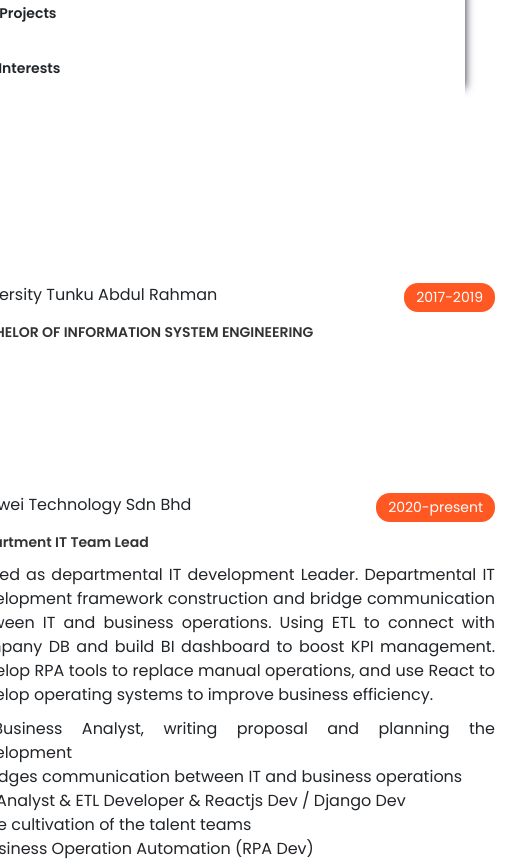
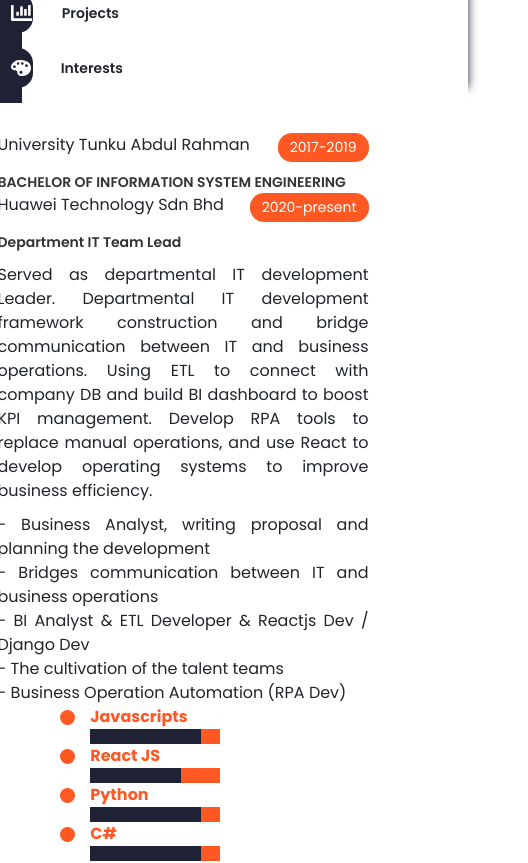
Before and after one commit to EdwardLowJZ1011/resume-jz, a React (Create React App) app in the folder client/: page / in a window 390 px wide. Shown: the part 2320-3183 px from the top of the page, 528 px wide, since content can reach past the window. Built offline with nearby package versions, Linux system fonts and the light colour scheme; a web font is replaced by a local one.

Commit message:
make it better

```diff
--- a/client/src/PortfolioContainer/Resume/Resume.css
+++ b/client/src/PortfolioContainer/Resume/Resume.css
@@ -185,6 +185,7 @@
   @media only screen and (max-width: 1023px) {
     .resume-content {
       display: flex;
+      margin-left: 65px;
       flex-direction: column;
       align-items: center;
     }
@@ -193,13 +194,25 @@
       width: 90%;
     }
 
+    .resume-description-text{
+      width: 75%;
+    }
+
+    .resume-screen-container{
+      display: flex;
+      flex-direction: column;
+      justify-content: space-between;
+      height: auto;
+      width: 70%;
+    }
+
     .resume-card {
       height: fit-content;
       display: flex;
       flex-direction: column;
       margin: 30px 0;
       align-items: center;
-      width: 90%;
+      width: 80%;
     }
 
     .resume-bullet-details {
@@ -216,4 +229,8 @@
     .selected-bullet {
       width: 100%;
     }
+
+    .resume-heading{
+      flex-direction: column;
+    }
   }
```
